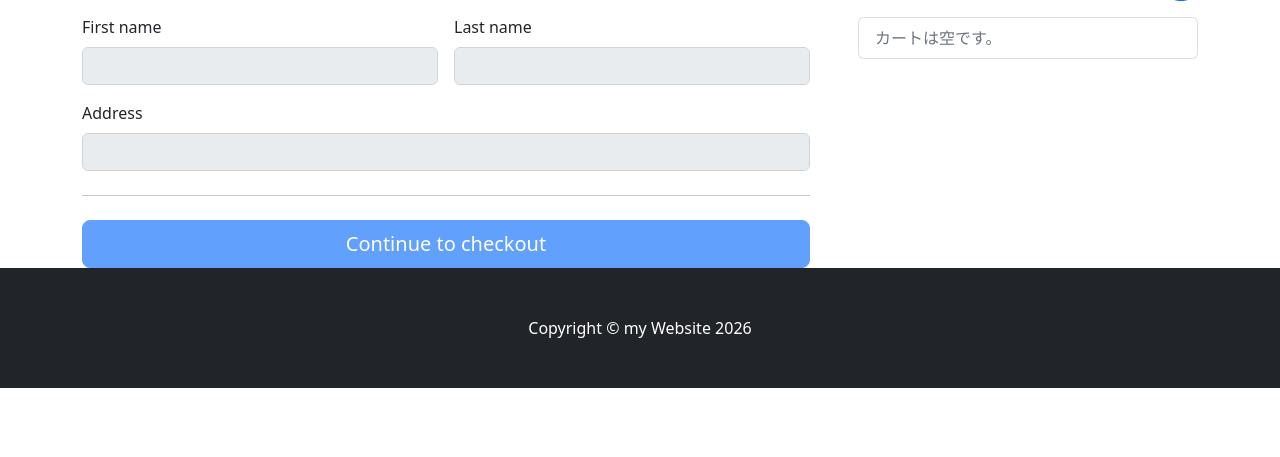
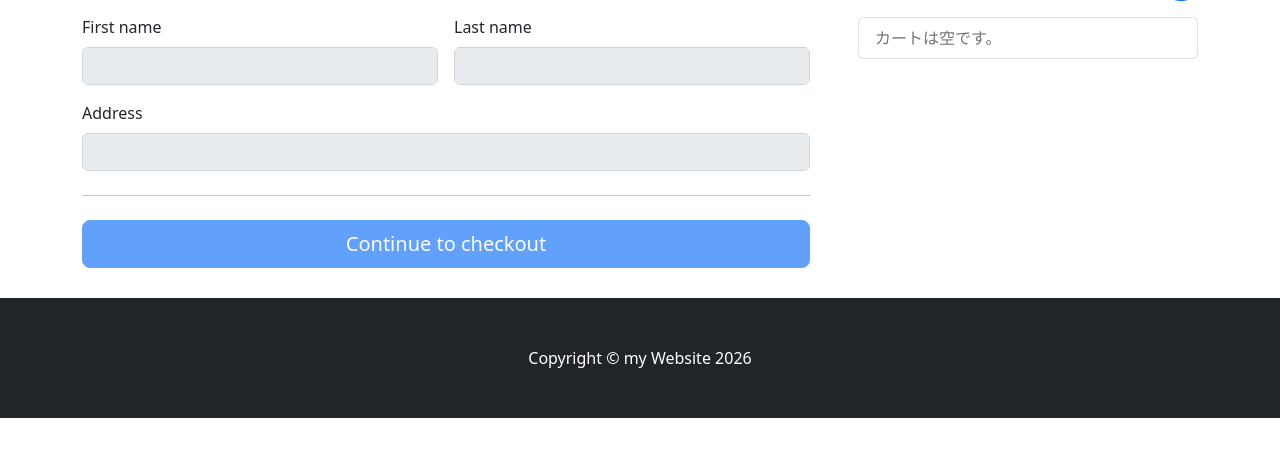
Before and after one commit to suma-web/django_ec, a Django app: page /cart/ in a window 1280 px wide. Shown: the part 215-672 px from the top of the page. Run offline with Django 4.2, Linux system fonts and the light colour scheme; some libraries are stand-ins or nearby versions.

Commit message:
static/css/carts.cssの修正。

```diff
--- a/config/templates/carts/cart_view.html
+++ b/config/templates/carts/cart_view.html
@@ -66,7 +66,7 @@
 
         <hr class="my-4">
 
-        <button class="w-100 btn btn-primary btn-lg" type="button" disabled>
+        <button class="w-100 btn btn-primary btn-lg" type="button" disabled style="margin-bottom: 1.5em;">
           Continue to checkout
         </button>
       </form>
```
